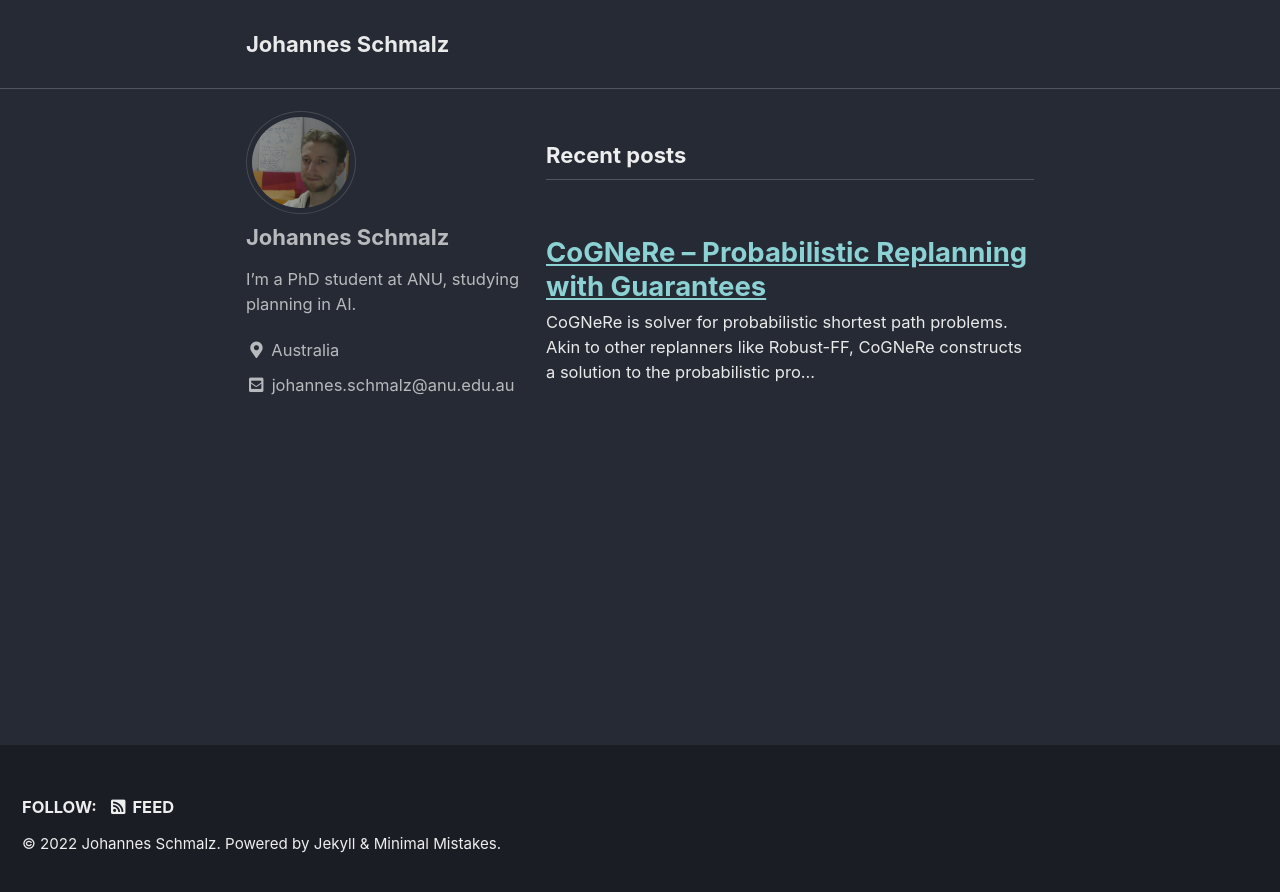
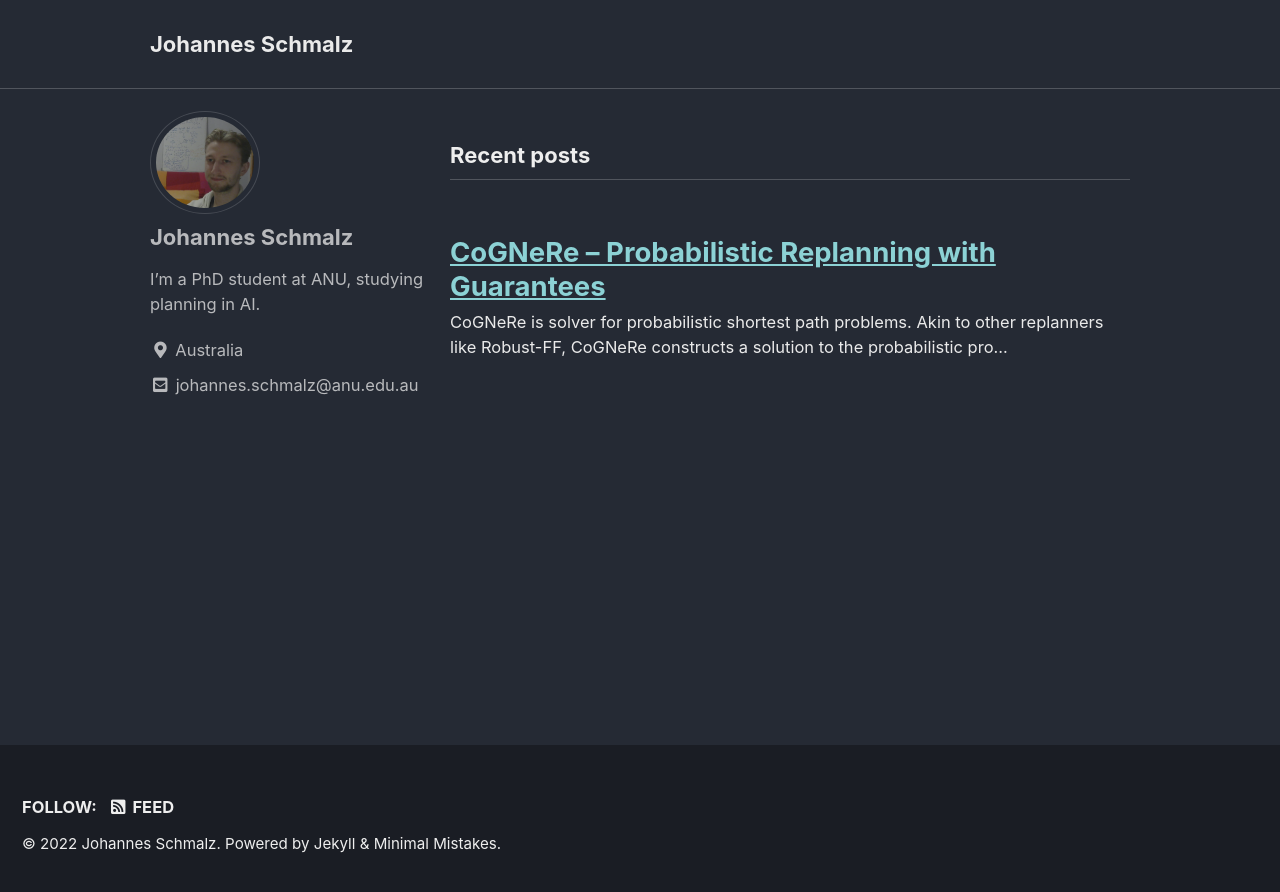
Before and after one commit to schmlz/schmlz.github.io, a Jekyll site: the page built from index.html, in a window 1280 px wide. Shown: the top 892 px of the page. Built offline with Jekyll 4.4.1, drawn with Linux system fonts in a browser that asks for light colours; cached includes are drawn as plain includes; the list of posts is cut into pages by our own code.

Commit message:
made centre column wider

```diff
--- a/assets/css/main.scss
+++ b/assets/css/main.scss
@@ -1,7 +1,7 @@
 ---
 # Only the main Sass file needs front matter (the dashes are enough)
 ---
-$max-width: 65%;
+$max-width: 80%;
 
 @charset "utf-8";
 
```
